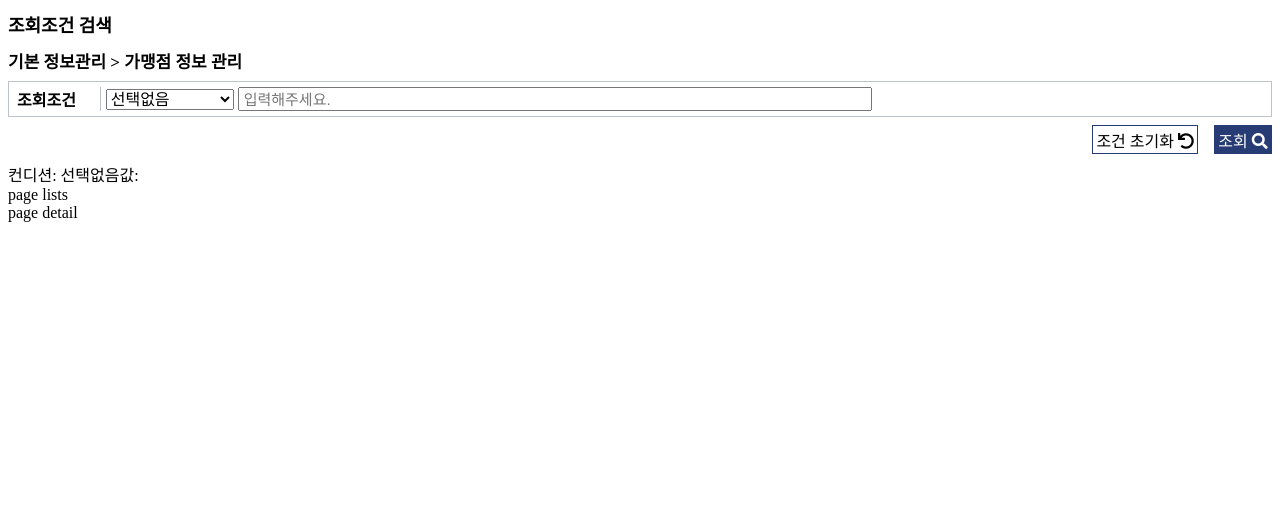
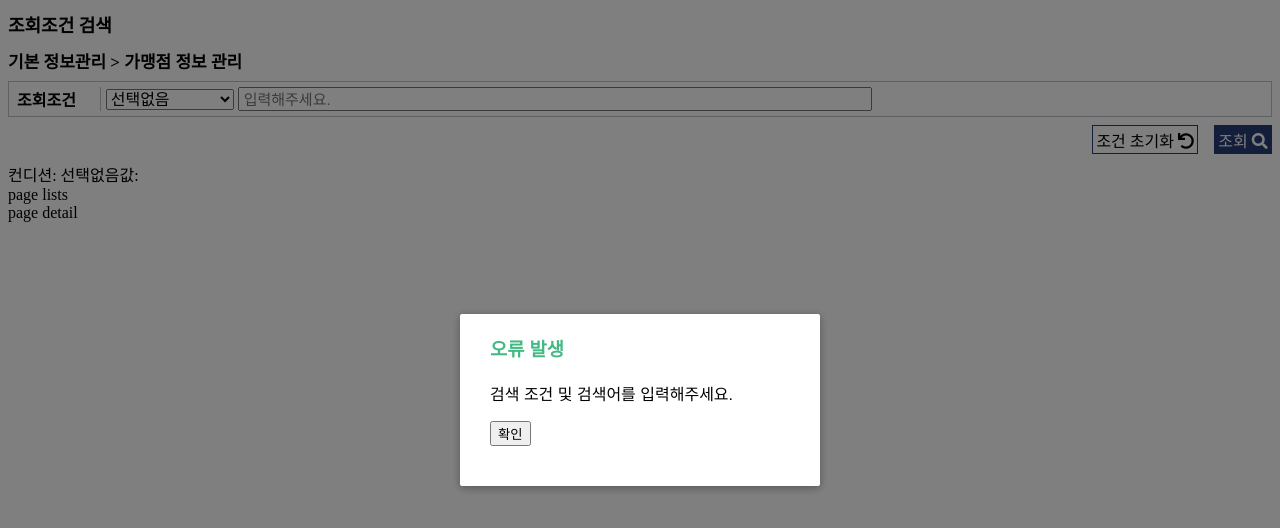
Before and after one commit to minhanPark/vue-cli-page, a Vue app: page / in a window 1280 px wide. Both pictures are taken after a click on the item "조회". Shown: the top 528 px of the page. Built offline with nearby package versions, Linux system fonts and the light colour scheme.

Commit message:
completed PageHeader.vue

```diff
--- a/src/App.vue
+++ b/src/App.vue
@@ -1,6 +1,6 @@
 <template>
   <div id="app">
-    <PageHeader></PageHeader>
+    <PageHeader v-on:findLists="getLists"></PageHeader>
     <PageLists></PageLists>
     <PageDetail></PageDetail>
   </div>
@@ -65,8 +65,17 @@ export default {
           email: "africa@co.kr",
           registrationDate: "2020-07-01"
         }
-      ]
+      ],
+      searchedList: []
     };
+  },
+  methods: {
+    getLists(condition, value) {
+      const temp = condition === "franchiseCode" ? "code" : "franchiseName";
+      const lists = this.franchiseLists.filter(list => list[temp] === value);
+      this.searchedList = lists;
+      console.log(this.searchedList);
+    }
   }
 };
 </script>
--- a/src/components/PageHeader.vue
+++ b/src/components/PageHeader.vue
@@ -14,16 +14,16 @@
         </select>
       </div>
       <div class="input--wrapper">
-        <input v-model="value" placeholder="입력해주세요." />
+        <input v-model="value" placeholder="입력해주세요." v-on:keyup.enter="handleSearch" />
       </div>
     </div>
     <div class="btn--wrapper">
       <ul class="btn--container">
-        <li>
+        <li v-on:click="clearValue">
           조건 초기화
           <i class="fas fa-undo"></i>
         </li>
-        <li>
+        <li v-on:click="handleSearch">
           조회
           <i class="fas fa-search"></i>
         </li>
@@ -33,16 +33,43 @@
       <span>컨디션: {{condition}}</span>
       <span>값: {{value}}</span>
     </div>
+    <Modal v-if="showModal">
+      <h3 slot="header">오류 발생</h3>
+      <div slot="body">
+        <p>검색 조건 및 검색어를 입력해주세요.</p>
+        <button @click="showModal = false">확인</button>
+      </div>
+    </Modal>
   </div>
 </template>
 
 <script>
+import Modal from "./common/Modal.vue";
+
 export default {
   data() {
     return {
       condition: "선택없음",
-      value: ""
+      value: "",
+      showModal: false
     };
+  },
+  methods: {
+    handleSearch() {
+      if (this.condition === "선택없음" || this.value === "") {
+        this.showModal = true;
+      } else {
+        this.$emit("findLists", this.condition, this.value);
+        this.clearValue();
+      }
+    },
+    clearValue() {
+      this.condition = "선택없음";
+      this.value = "";
+    }
+  },
+  components: {
+    Modal
   }
 };
 </script>
```
